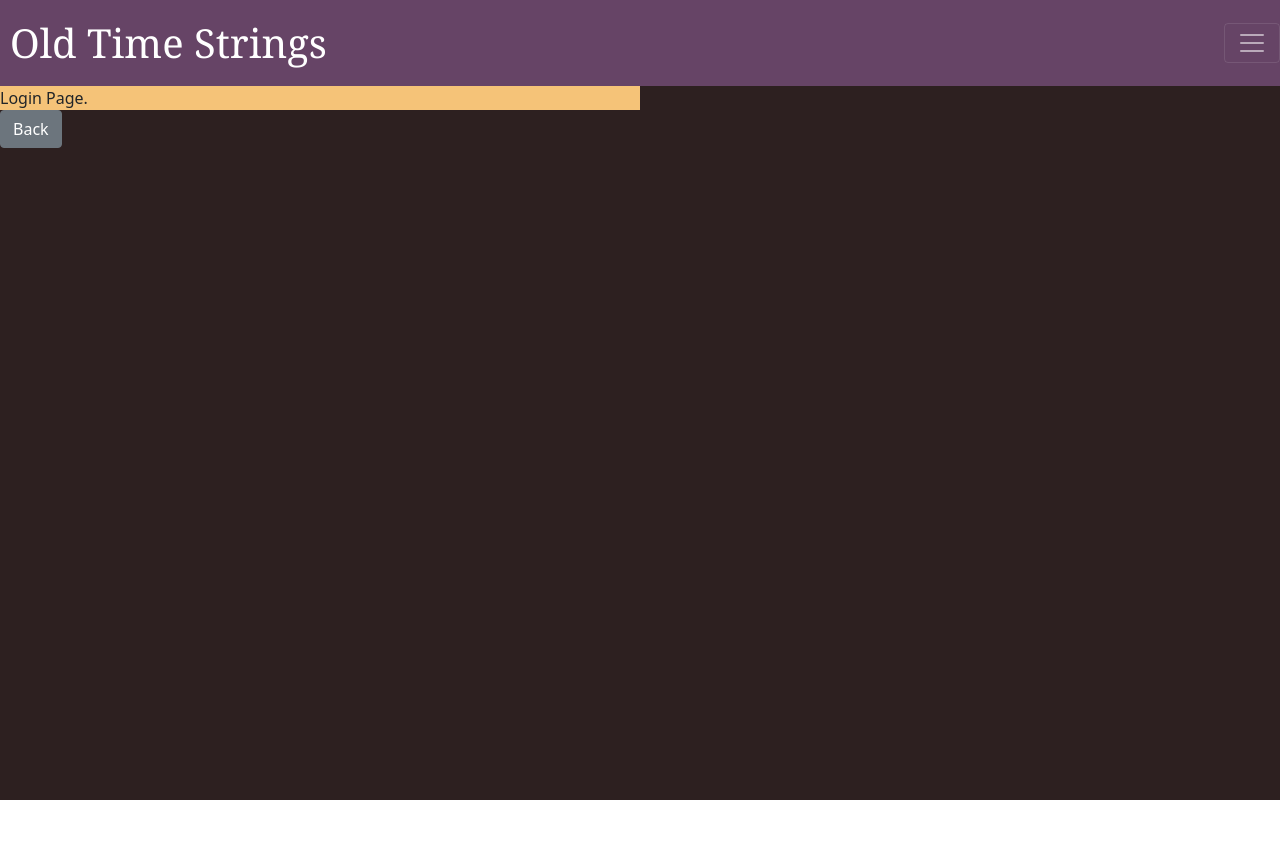
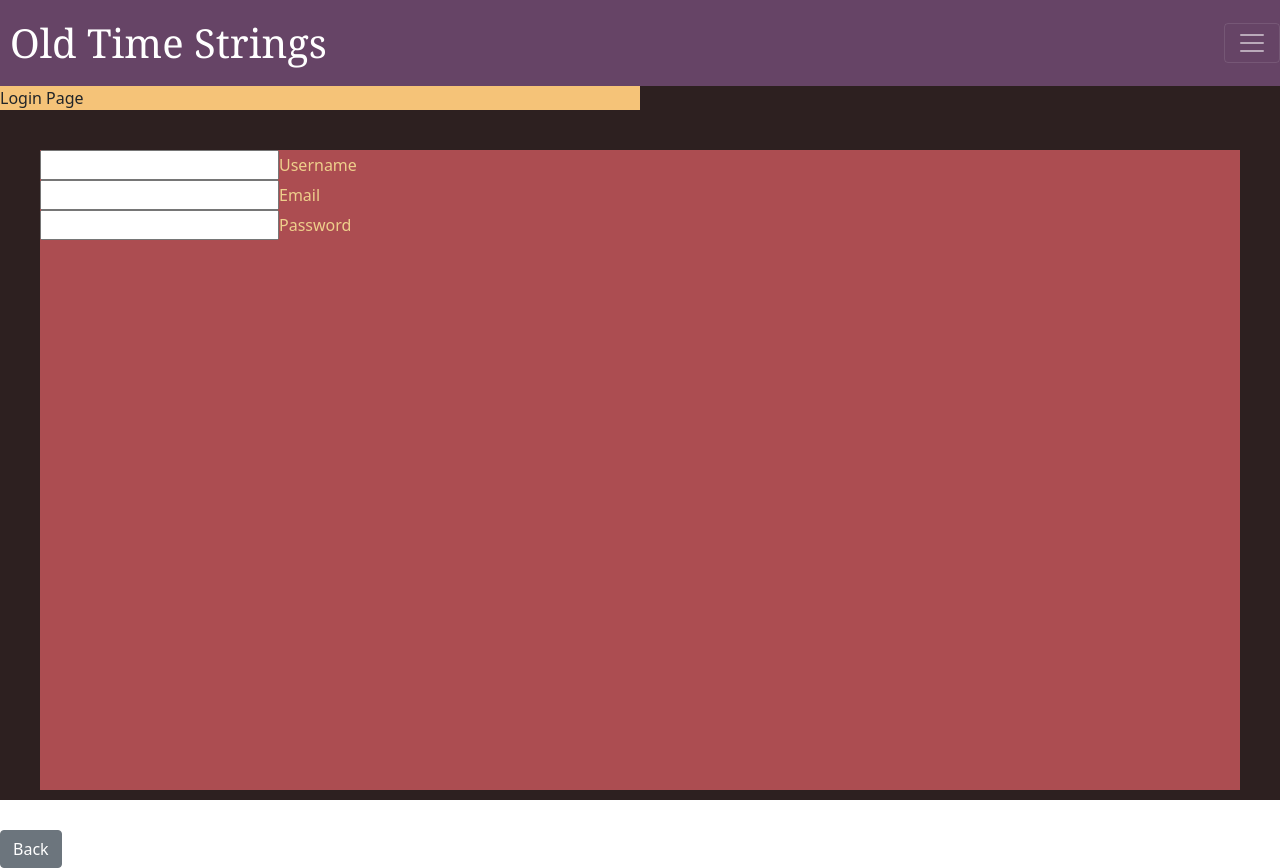
Before and after one commit to DXRovang/ots-frontend, a React (Create React App) app: page /login in a window 1280 px wide. Before the commit the page ends 800 px from the top, so only its background shows below. Built offline with nearby package versions, Linux system fonts and the light colour scheme; no server answers.

Commit message:
adds form to Login

```diff
--- a/src/components/InstrumentForm.js
+++ b/src/components/InstrumentForm.js
@@ -37,7 +37,6 @@ class InstrumentForm extends React.Component{
     this.setState({
       [e.target.name]: e.target.value,
     })
-
   }
 
   handleSubmit = (e) =>{
--- a/src/components/Login.js
+++ b/src/components/Login.js
@@ -6,14 +6,59 @@ import { Button } from 'reactstrap';
 
 class Login extends React.Component{
 
+  state = {
+    username: "",
+    email: "",
+    password: ""
+  }
+
   goBack(){
     this.props.history.goBack()
+  }
+
+  handleChange = (e) =>{
+    // debugger
+    this.setState({
+      [e.target.name]: e.target.value,
+    })
+  }
+
+  handleSubmit = (e) =>{
+    e.preventDefault()
+    console.log("hey, hey")
+    let formData = {
+    username: this.state.username,
+    email: this.state.email,
+    password:this.state.password,
+    }
+    this.props.createSession(formData)
+    this.props.history.push('/home')
   }
 
   render(){
     return(
       <>
-        <div className="text">Login Page.</div>
+        <div className="text">Login Page</div>
+
+        <div className="formtitle form">
+          <form onSubmit={e => this.handleSubmit(e)}>
+            <label>
+              <input type="text" name="username" onChange={this.handleChange} value={this.state.username}/>Username
+            </label><br></br>
+            <label>
+              <input type="text" name="email" onChange={this.handleChange} value={this.state.email}/>Email
+            </label><br></br>
+            <label>
+              <input type="text" name="password" onChange={this.handleChange} value={this.state.password}/>Password
+            </label><br></br>
+          </form>
+        </div>
+
+
+
+
+
+
         <Button onClick={() => this.goBack()}>Back</Button>
       </>
     )
```
